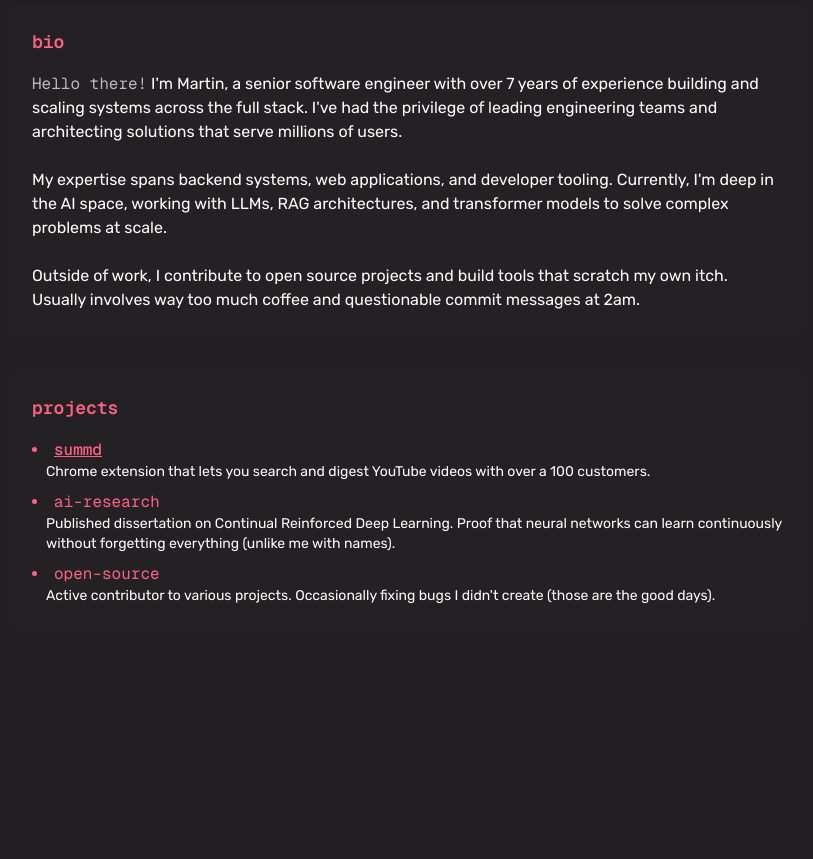
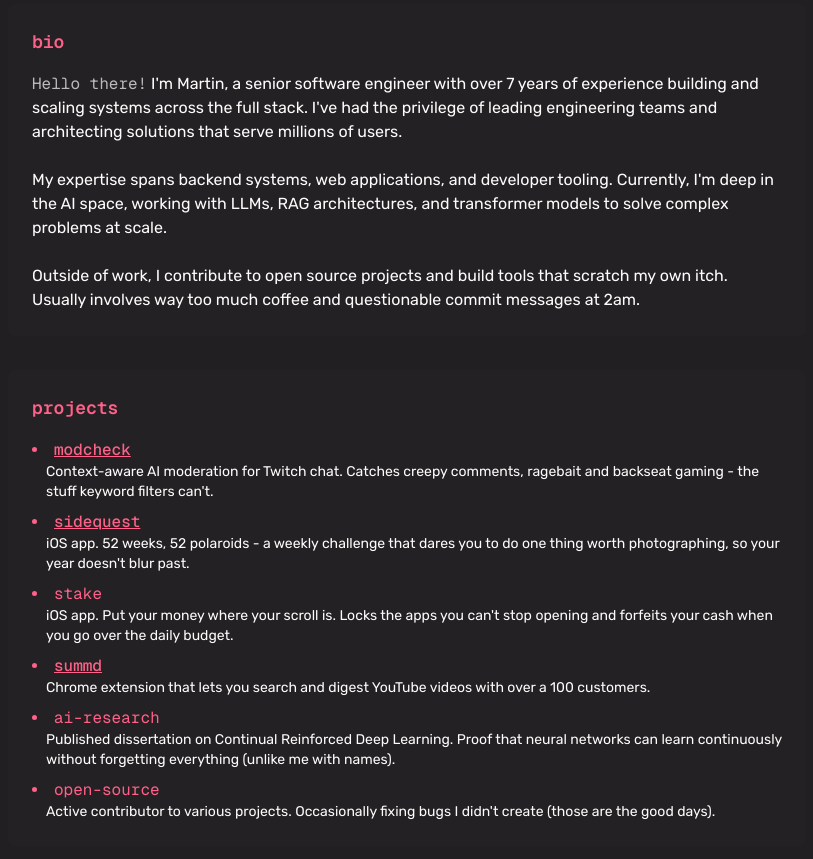
Before and after one commit to martin-dimi/portfolio, an Astro site: page / in a window 1280 px wide. Shown: the part 483-1342 px from the top of the page, without its empty margins (233-1046 px from the left). Before the commit the page ends 1194 px from the top, so only its background shows below. Built offline with nearby package versions, Linux system fonts and the light colour scheme; Astro itself is replaced by a stand-in of ours.

Commit message:
add modcheck, sidequest and stake to projects

```diff
--- a/src/pages/index.astro
+++ b/src/pages/index.astro
@@ -195,6 +195,49 @@ import profilePic from "@/images/profile.png";
           <li class="space-y-1">
             <span class="text-accent font-mono">
               <a
+                href="https://modcheck.app"
+                target="_blank"
+                class="underline font-medium hover:text-accent transition-colors"
+              >
+                modcheck
+              </a>
+            </span>
+            <p class="text-sm ml-3.5">
+              Context-aware AI moderation for Twitch chat. Catches creepy
+              comments, ragebait and backseat gaming - the stuff keyword
+              filters can't.
+            </p>
+          </li>
+
+          <li class="space-y-1">
+            <span class="text-accent font-mono">
+              <a
+                href="https://apps.apple.com/us/app/sidequest-polaroid-diary/id6766077589"
+                target="_blank"
+                class="underline font-medium hover:text-accent transition-colors"
+              >
+                sidequest
+              </a>
+            </span>
+            <p class="text-sm ml-3.5">
+              iOS app. 52 weeks, 52 polaroids - a weekly challenge that dares
+              you to do one thing worth photographing, so your year doesn't
+              blur past.
+            </p>
+          </li>
+
+          <li class="space-y-1">
+            <span class="text-accent font-mono">stake</span>
+            <p class="text-sm ml-3.5">
+              iOS app. Put your money where your scroll is. Locks the apps
+              you can't stop opening and forfeits your cash when you go over
+              the daily budget.
+            </p>
+          </li>
+
+          <li class="space-y-1">
+            <span class="text-accent font-mono">
+              <a
                 href="https://summd.app"
                 target="_blank"
                 class="underline font-medium hover:text-accent transition-colors"
```
